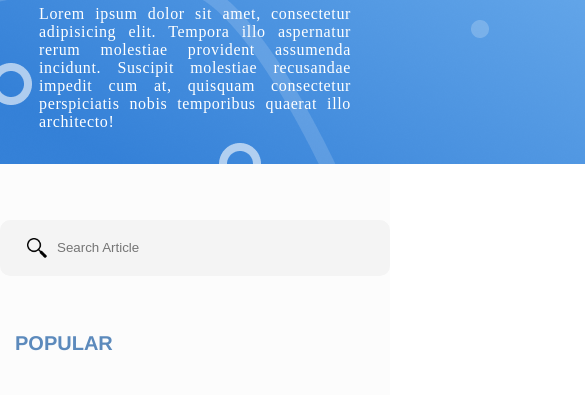
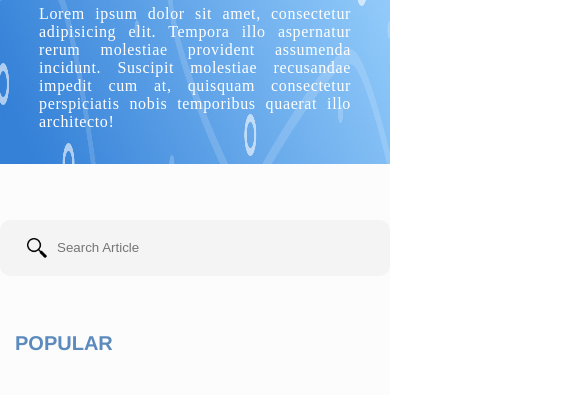
Before and after one commit to nofrxst/blogafrianska, a plain HTML site: page index.html in a window 390 px wide. Shown: the part 166-561 px from the top of the page, 585 px wide, since content can reach past the window. Drawn offline with nearby package versions, Linux system fonts and the light colour scheme.

Commit message:
agregado

```diff
--- a/style/_banner.scss
+++ b/style/_banner.scss
@@ -3,6 +3,11 @@
     height: 250px;
     width: 100%;
     position: relative;
+
+    &  img{
+        width: 100%;
+        height: 250px;
+    }
 
     .bannertittle{
         position: absolute;
@@ -44,7 +49,10 @@
         height: 250px;
         width: 100%;
 
-
+        & img{
+            width: 100%;
+            height: 250px;
+        }
 
         .content{
             text-align: center;
--- a/style/_header.scss
+++ b/style/_header.scss
@@ -51,6 +51,7 @@ header{
         display: block;
         cursor: pointer;
         padding: 0.5rem 1rem;
+        transition: .3s ;
     }
 
     .navigation{
```
Also changed, not shown: style/index.css, 1 other file.
